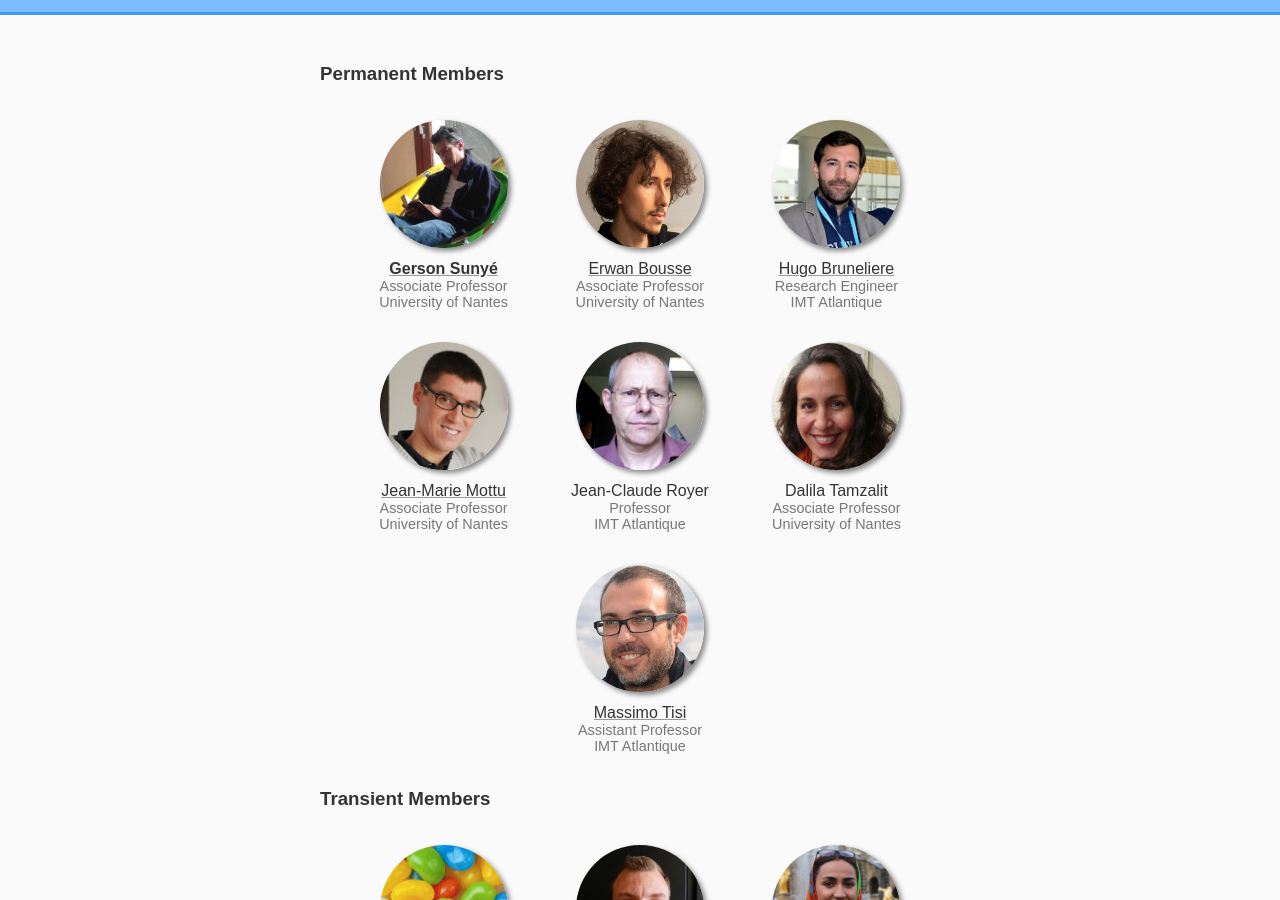
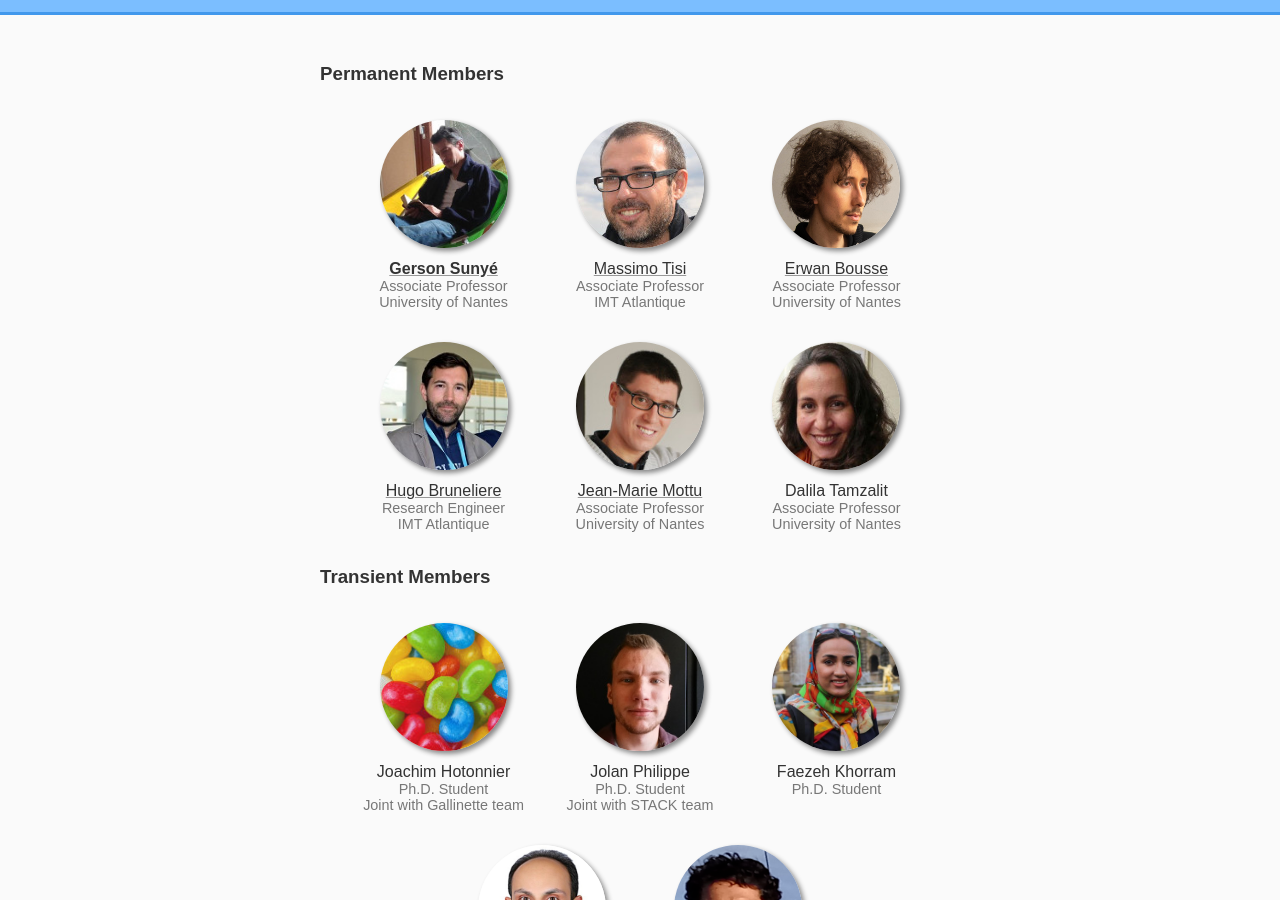
Before and after one commit to NaoMod/naomod.github.io, a Jekyll site: the page built from members.html, in a window 1280 px wide and 900 px high, scrolled down 210 px. Built offline with Jekyll 4.4.1, drawn with Linux system fonts in a browser that asks for light colours.

Commit message:
updated members

```diff
--- a/members.html
+++ b/members.html
@@ -12,6 +12,12 @@
     picture: gerson.jpg
     website: https://sunye.github.io/
     teamlead: yes
+
+  - name: Massimo Tisi
+    title: Associate Professor
+    affiliation: IMT Atlantique
+    picture: massimo.jpg
+    website: https://massimotisi.github.io/
 
   - name: Erwan Bousse
     title: Associate Professor
@@ -31,21 +37,10 @@
     picture: jmm.jpg
     website: http://pagesperso.lina.univ-nantes.fr/~mottu-jm/welcome-en.html
 
-  - name: Jean-Claude Royer
-    title: Professor
-    affiliation: IMT Atlantique
-    picture: jcroyer.jpg
-
   - name: Dalila Tamzalit
     title: Associate Professor
     affiliation: University of Nantes
     picture: dalila.jpg
-
-  - name: Massimo Tisi
-    title: Assistant Professor
-    affiliation: IMT Atlantique
-    picture: massimo.jpg
-    website: https://massimotisi.github.io/
 
 transient:
   - name: Joachim Hotonnier
```
Also changed, not shown: other parts of members.html (+1 -1 lines).
